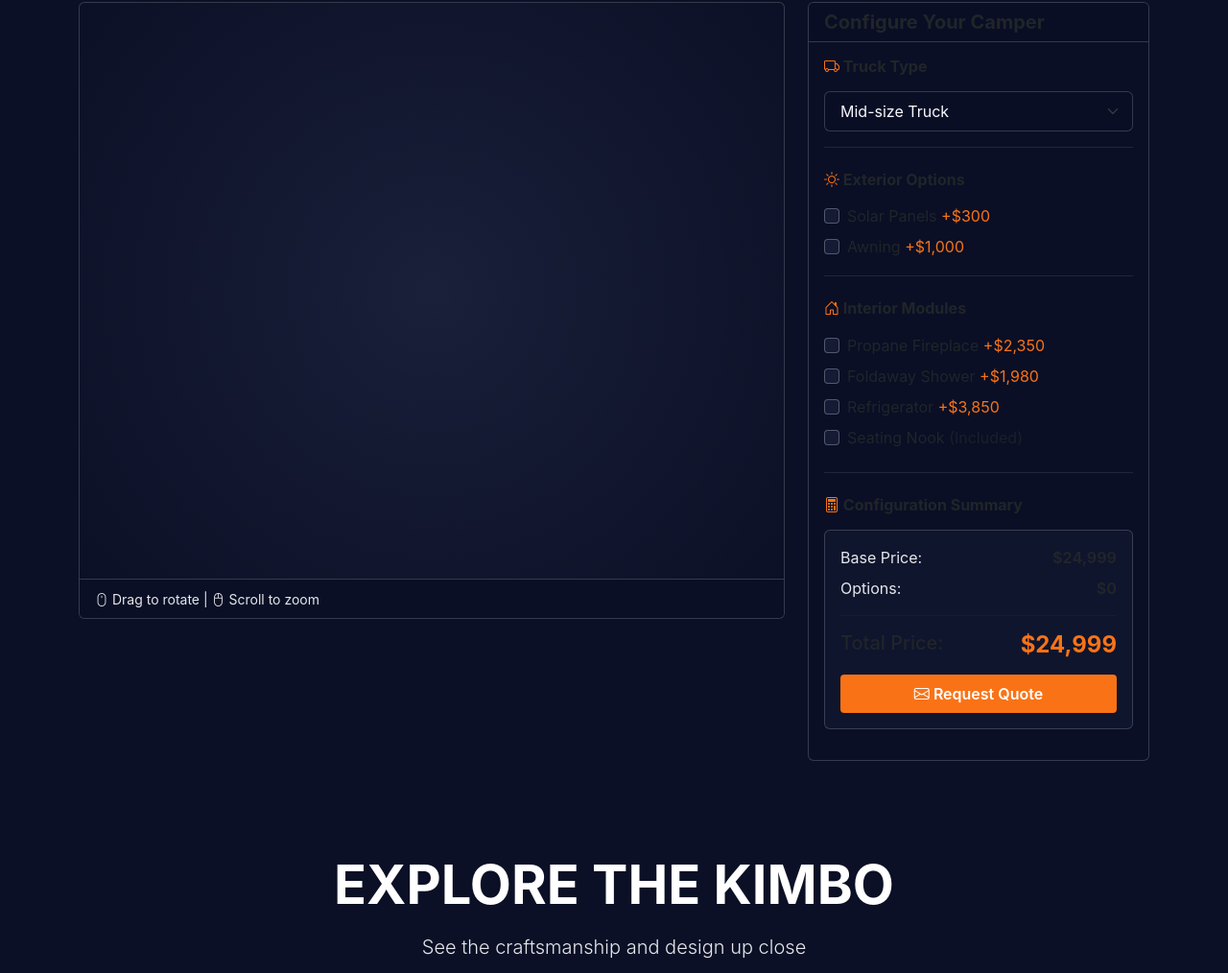
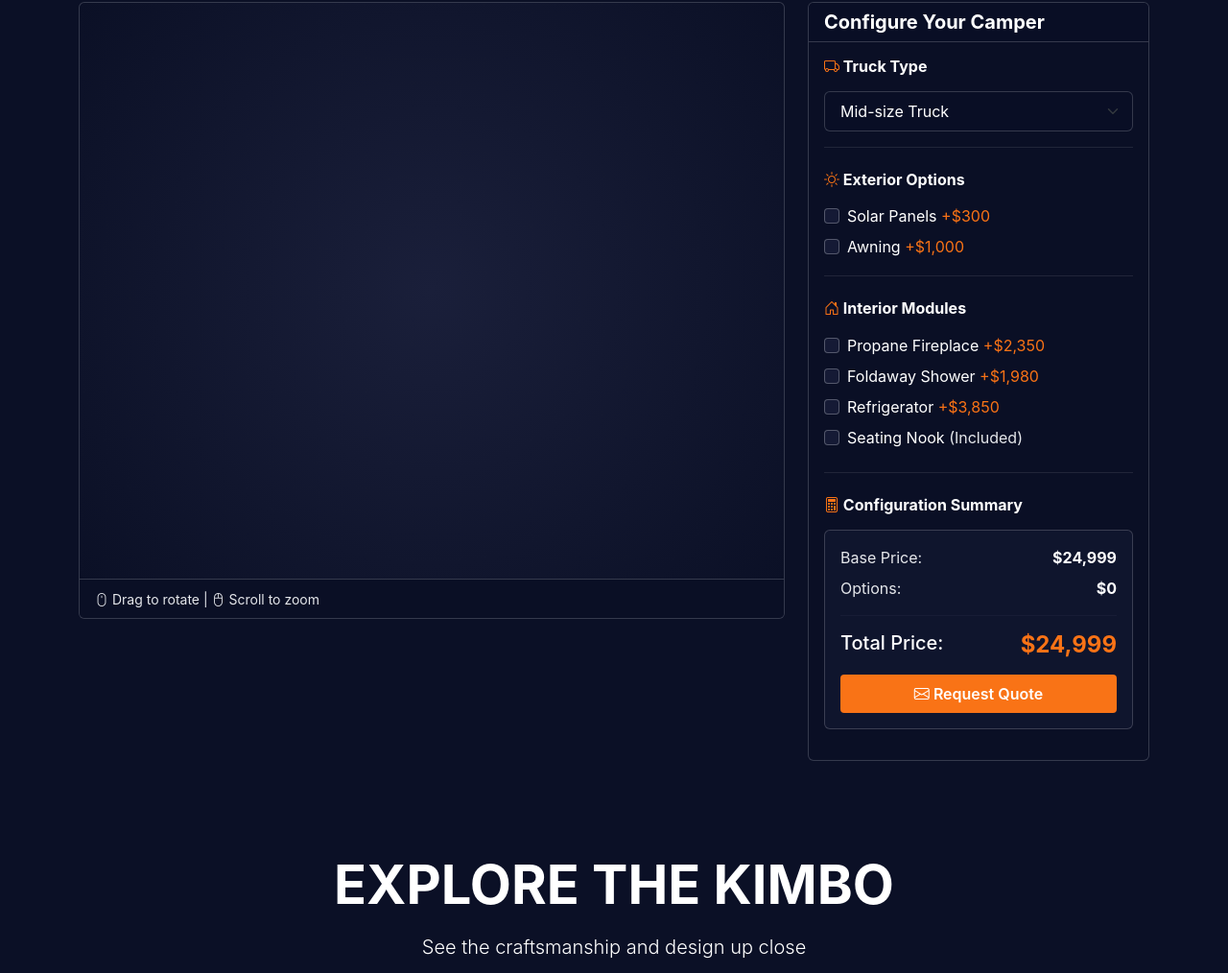
Before and after one commit to decorousbile/Kimbo, a plain HTML site: page index.html in a window 1280 px wide. Shown: the part 926-1940 px from the top of the page at 96% size. Drawn offline with nearby package versions, Linux system fonts and the light colour scheme.

Commit message:
Update text color for better visibility and modify label styling in configurator

```diff
--- a/index.html
+++ b/index.html
@@ -155,7 +155,7 @@
                                 <div class="form-check mb-2">
                                     <input class="form-check-input" type="checkbox" id="seating-nook">
                                     <label class="form-check-label" for="seating-nook">
-                                        Seating Nook <span class="text-muted">(Included)</span>
+                                        Seating Nook <span class="text-metal">(Included)</span>
                                     </label>
                                 </div>
                                 <div id="conflict-warning" class="alert alert-warning mt-2 d-none" role="alert">
--- a/style.css
+++ b/style.css
@@ -20,6 +20,15 @@
     color: #ffffff;
     font-family: -apple-system, BlinkMacSystemFont, 'Segoe UI', Roboto, 'Helvetica Neue', Arial, sans-serif;
     overflow-x: hidden;
+}
+
+/* Ensure all text is light on dark background */
+h1, h2, h3, h4, h5, h6, p, span, label, a {
+    color: inherit;
+}
+
+.text-white {
+    color: #ffffff !important;
 }
 
 /* ===================================
@@ -176,10 +185,18 @@
 .card {
     background-color: rgba(26, 31, 58, 0.6);
     border: 1px solid rgba(229, 231, 235, 0.2);
+    color: #ffffff;
+}
+
+.card-body,
+.card-header,
+.card-footer {
+    color: #ffffff;
 }
 
 .bg-dark {
     background-color: rgba(11, 16, 38, 0.8) !important;
+    color: #ffffff !important;
 }
 
 .border-metal {
@@ -231,6 +248,7 @@
 .form-check-label {
     cursor: pointer;
     user-select: none;
+    color: #ffffff;
 }
 
 .form-check-input:disabled ~ .form-check-label {
@@ -301,6 +319,12 @@
 
 .gallery-section {
     background-color: var(--kimbo-midnight);
+    color: #ffffff;
+}
+
+.gallery-section h2,
+.gallery-section p {
+    color: #ffffff;
 }
 
 .gallery-item {
@@ -332,12 +356,20 @@
 
 .features-section {
     background: linear-gradient(180deg, var(--kimbo-midnight) 0%, #1a1f3a 100%);
+    color: #ffffff;
+}
+
+.features-section h2,
+.features-section p,
+.features-section .lead {
+    color: #ffffff;
 }
 
 .feature-item {
     font-size: 1.1rem;
     display: flex;
     align-items: center;
+    color: #ffffff;
 }
 
 .feature-item i {
```
